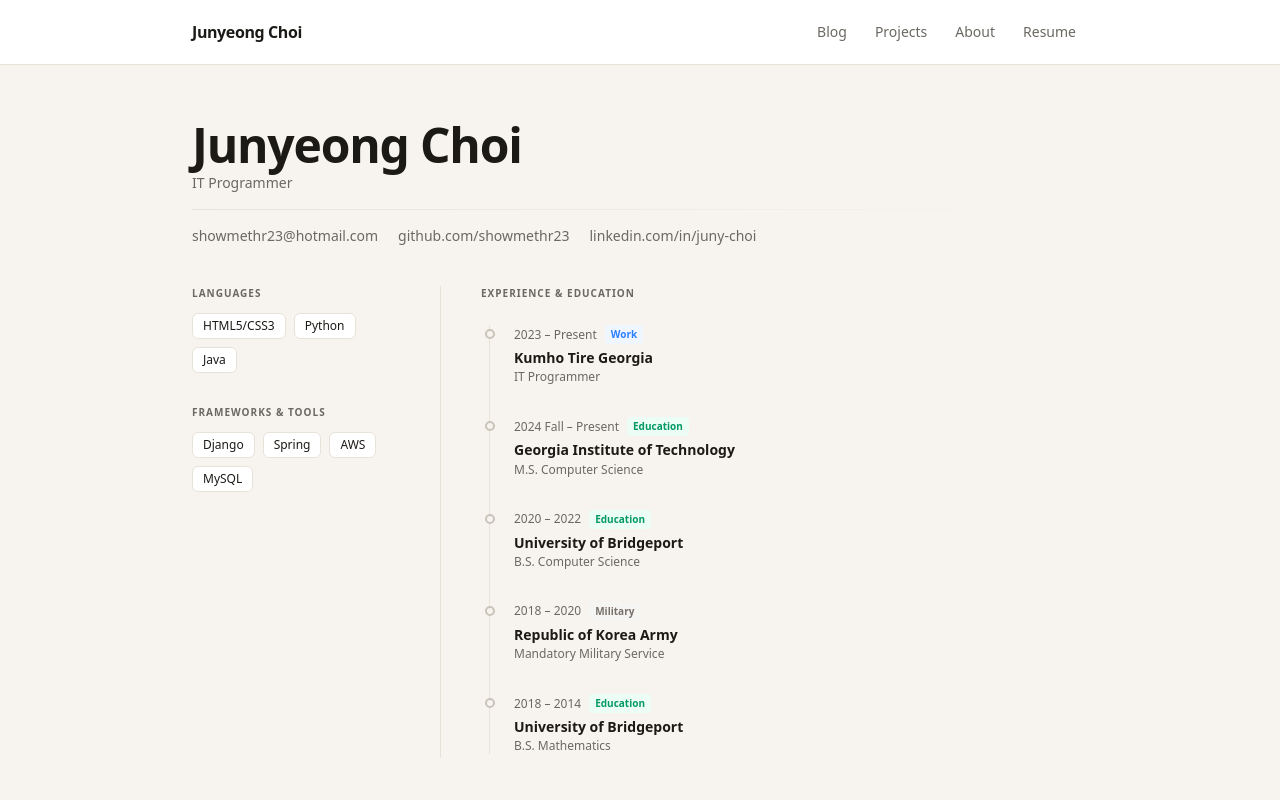
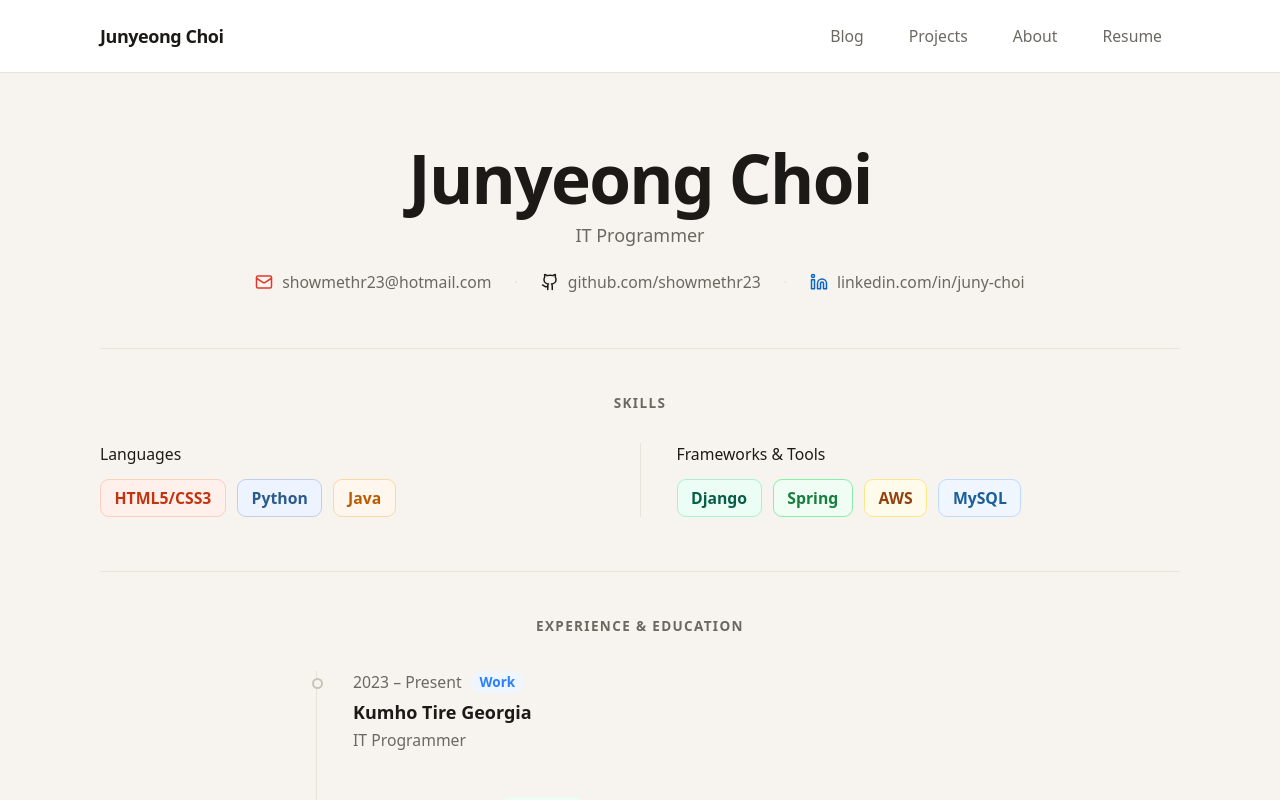
Before and after one commit to showmethr23/showmethr23.github.io, a Next.js app: page /resume in a window 1280 px wide. Shown: the top 800 px of the page. Built offline with nearby package versions, Linux system fonts and the light colour scheme.

Commit message:
Added icons for contact info

```diff
--- a/package.json
+++ b/package.json
@@ -10,6 +10,7 @@
   },
   "dependencies": {
     "gray-matter": "^4.0.3",
+    "lucide-react": "^0.574.0",
     "next": "16.1.6",
     "react": "19.2.3",
     "react-dom": "19.2.3",
--- a/src/app/globals.css
+++ b/src/app/globals.css
@@ -16,7 +16,8 @@
 }
 
 html {
-  font-size: clamp(14px, 1vw + 0.5rem, 16px);
+  /* 375px → 16px / 1440px → 18px / 2560px → 18px(cap) */
+  font-size: clamp(16px, 0.8vw + 0.8rem, 18px);
 }
 
 body {
@@ -25,12 +26,19 @@
   font-family: var(--font-sans), Arial, Helvetica, sans-serif;
 }
 
-/* 모든 페이지가 공유하는 컨테이너 */
+/*
+  width: 90% → 양쪽 5% 여백으로 자연스럽게 숨쉬는 느낌
+  max-width: 1080px → 가독성 최적 너비 (너무 넓으면 시선이 흩어짐)
+
+  1440px 화면 → 1080px 콘텐츠 (중앙 정렬, 양옆 180px 여백)
+  1920px 화면 → 1080px 콘텐츠 (양옆 420px 여백)
+  1280px 화면 → 1080px 콘텐츠 (양옆 100px 여백)
+  768px  화면 → 691px  콘텐츠
+  375px  화면 → 338px  콘텐츠
+*/
 .page-container {
-  width: 100%;
-  max-width: 1024px;
+  width: 90%;
+  max-width: 1080px;
   margin-left: auto;
   margin-right: auto;
-  padding-left: clamp(1.25rem, 5vw, 4rem);
-  padding-right: clamp(1.25rem, 5vw, 4rem);
 }
--- a/src/app/resume/page.tsx
+++ b/src/app/resume/page.tsx
@@ -1,4 +1,5 @@
 
+import { Mail, Github, Linkedin } from 'lucide-react';
 import { languages } from '@/data/languages';
 import { technicalSkills } from '@/data/technical-skills';
 import { timeline } from '@/data/timeline';
@@ -11,142 +12,145 @@
 };
 
 const typeBadge: Record<string, string> = {
-  work: "bg-blue-50 text-blue-500",
+  work:      "bg-blue-50 text-blue-500",
   education: "bg-emerald-50 text-emerald-600",
-  military: "bg-stone-100 text-stone-500",
+  military:  "bg-stone-100 text-stone-500",
 };
 
 const typeLabel: Record<string, string> = {
-  work: "Work",
+  work:      "Work",
   education: "Education",
-  military: "Military",
+  military:  "Military",
 };
+
+const skillColors: Record<string, { bg: string; text: string; border: string }> = {
+  "HTML5/CSS3": { bg: "#FFF0EB", text: "#C4330F", border: "#FCCFBE" },
+  "Python":     { bg: "#EEF4FF", text: "#2B5B8E", border: "#BFCFE8" },
+  "Java":       { bg: "#FFF7ED", text: "#B85C00", border: "#F9D8A8" },
+  "Django":     { bg: "#ECFDF5", text: "#065F46", border: "#A7F3D0" },
+  "Spring":     { bg: "#F0FDF4", text: "#15803D", border: "#86EFAC" },
+  "AWS":        { bg: "#FFFBEB", text: "#92400E", border: "#FDE68A" },
+  "MySQL":      { bg: "#EFF6FF", text: "#1A5F9A", border: "#BFDBFE" },
+};
+
+function SkillBadge({ name }: { name: string }) {
+  const color = skillColors[name];
+  return (
+    <span
+      className="px-3 py-1.5 text-sm font-semibold rounded-lg"
+      style={
+        color
+          ? { backgroundColor: color.bg, color: color.text, border: `1px solid ${color.border}` }
+          : { backgroundColor: "#fff", color: "#1c1a17", border: "1px solid #e8e3d9" }
+      }
+    >
+      {name}
+    </span>
+  );
+}
 
 export default function Resume() {
   return (
-    <div className="min-h-screen py-14">
+    <div className="min-h-screen py-16">
       <div className="page-container">
 
         {/* ── Header ── */}
-        <header className="mb-10">
-          <h1 className="text-5xl font-bold tracking-tight text-[#1c1a17] mb-1">
+        <header className="mb-12 text-center">
+          <h1 className="text-6xl font-bold tracking-tight text-[#1c1a17] mb-2">
             {author.name}
           </h1>
-          <p className="text-sm text-[#6b6862] mb-4">IT Programmer</p>
-          <div className="h-px bg-gradient-to-r from-[#e8e3d9] to-transparent mb-4" />
-          <div className="flex flex-wrap gap-x-5 gap-y-1 text-sm text-[#6b6862]">
-            <a
-              href={`mailto:${author.email}`}
-              className="hover:text-[#1c1a17] transition-colors"
-            >
+          <p className="text-base text-[#6b6862] mb-5">IT Programmer</p>
+          <div className="flex flex-wrap justify-center gap-x-5 gap-y-2 text-sm text-[#6b6862]">
+            <a href={`mailto:${author.email}`} className="flex items-center gap-2 hover:text-[#1c1a17] transition-colors">
+              <Mail size={18} color="#E0392A" strokeWidth={2} />
               {author.email}
             </a>
-            <a
-              href={`https://github.com/${author.github}`}
-              target="_blank"
-              rel="noopener noreferrer"
-              className="hover:text-[#1c1a17] transition-colors"
-            >
+            <span className="text-[#e8e3d9]">·</span>
+            <a href={`https://github.com/${author.github}`} target="_blank" rel="noopener noreferrer" className="flex items-center gap-2 hover:text-[#1c1a17] transition-colors">
+              <Github size={18} color="#1c1a17" strokeWidth={2} />
               github.com/{author.github}
             </a>
-            <a
-              href={`https://linkedin.com/in/${author.linkedin}`}
-              target="_blank"
-              rel="noopener noreferrer"
-              className="hover:text-[#1c1a17] transition-colors"
-            >
+            <span className="text-[#e8e3d9]">·</span>
+            <a href={`https://linkedin.com/in/${author.linkedin}`} target="_blank" rel="noopener noreferrer" className="flex items-center gap-2 hover:text-[#1c1a17] transition-colors">
+              <Linkedin size={18} color="#0A66C2" strokeWidth={2} />
               linkedin.com/in/{author.linkedin}
             </a>
           </div>
         </header>
 
-        {/* ── Body: 2-column on md+, 1-column on mobile ── */}
-        <div className="flex flex-col md:flex-row gap-10">
+        <div className="h-px bg-[#e8e3d9] mb-10" />
 
-          {/* ── Left sidebar ── */}
-          <aside className="md:w-52 flex-shrink-0 space-y-8">
+        {/* ── Skills ── */}
+        <section className="mb-12">
+          <h2 className="text-xs font-semibold uppercase tracking-widest text-[#6b6862] text-center mb-7">
+            Skills
+          </h2>
+          <div className="flex flex-col sm:flex-row gap-8">
 
-            <div>
-              <h2 className="text-[10px] font-semibold uppercase tracking-widest text-[#6b6862] mb-3">
-                Languages
-              </h2>
-              <div className="flex flex-wrap gap-2">
-                {languages.map(skill => (
-                  <span
-                    key={skill.name}
-                    className="px-2.5 py-1 text-xs font-medium bg-white border border-[#e8e3d9] text-[#1c1a17] rounded-md"
-                  >
-                    {skill.name}
-                  </span>
-                ))}
+            <div className="flex-1">
+              <p className="text-sm font-medium text-[#1c1a17] mb-3">Languages</p>
+              <div className="flex flex-wrap gap-2.5">
+                {languages.map(skill => <SkillBadge key={skill.name} name={skill.name} />)}
               </div>
             </div>
 
-            <div>
-              <h2 className="text-[10px] font-semibold uppercase tracking-widest text-[#6b6862] mb-3">
-                Frameworks & Tools
-              </h2>
-              <div className="flex flex-wrap gap-2">
-                {technicalSkills.map(skill => (
-                  <span
-                    key={skill.name}
-                    className="px-2.5 py-1 text-xs font-medium bg-white border border-[#e8e3d9] text-[#1c1a17] rounded-md"
-                  >
-                    {skill.name}
-                  </span>
-                ))}
+            <div className="hidden sm:block w-px bg-[#e8e3d9]" />
+
+            <div className="flex-1">
+              <p className="text-sm font-medium text-[#1c1a17] mb-3">Frameworks & Tools</p>
+              <div className="flex flex-wrap gap-2.5">
+                {technicalSkills.map(skill => <SkillBadge key={skill.name} name={skill.name} />)}
               </div>
             </div>
 
-          </aside>
+          </div>
+        </section>
 
-          {/* ── Dividers ── */}
-          <div className="hidden md:block w-px bg-[#e8e3d9] self-stretch" />
-          <div className="block md:hidden h-px bg-[#e8e3d9]" />
+        <div className="h-px bg-[#e8e3d9] mb-10" />
 
-          {/* ── Right: Experience & Education ── */}
-          <main className="flex-1 min-w-0">
-            <h2 className="text-[10px] font-semibold uppercase tracking-widest text-[#6b6862] mb-6">
+        {/* ── Experience & Education ── */}
+        <section>
+          <h2 className="text-xs font-semibold uppercase tracking-widest text-[#6b6862] text-center mb-8">
             Experience & Education
           </h2>
 
-            <ol className="relative border-l border-[#e8e3d9] space-y-8 ml-2">
+          <ol className="relative border-l border-[#e8e3d9] space-y-10 ml-4 md:ml-[20%]">
             {timeline.map((item, index) => (
-                <li key={index} className="pl-6">
-                  <span className="absolute -left-[5px] flex items-center justify-center w-2.5 h-2.5 rounded-full bg-[#f7f4ef] border-2 border-[#c9c4ba] mt-1" />
+              <li key={index} className="pl-8">
+                <span className="absolute -left-[5px] w-2.5 h-2.5 rounded-full bg-[#f7f4ef] border-2 border-[#c9c4ba] mt-1.5" />
 
-                  <div className="flex flex-wrap items-center gap-2 mb-1">
-                    <span className="text-xs text-[#6b6862] tabular-nums">
+                <div className="flex flex-wrap items-center gap-2 mb-1.5">
+                  <span className="text-sm text-[#6b6862] tabular-nums">
                     {item.from} – {item.to}
                   </span>
                   {item.type && (
-                      <span className={`text-[10px] font-semibold px-1.5 py-0.5 rounded ${typeBadge[item.type]}`}>
+                    <span className={`text-xs font-semibold px-2 py-0.5 rounded-full ${typeBadge[item.type]}`}>
                       {typeLabel[item.type]}
                     </span>
                   )}
                 </div>
 
-                  <h3 className="text-sm font-semibold text-[#1c1a17] leading-snug">
+                <h3 className="text-base font-semibold text-[#1c1a17] leading-snug">
                   {item.title}
                 </h3>
 
                 {item.subtitle && (
-                    <p className="text-xs text-[#6b6862] mt-0.5 mb-1">
+                  <p className="text-sm text-[#6b6862] mt-1">
                     {item.subtitle}
                   </p>
                 )}
 
                 {item.description && (
-                    <p className="text-sm text-[#6b6862] mt-1 leading-relaxed">
+                  <p className="text-base text-[#6b6862] mt-2 leading-relaxed">
                     {item.description}
                   </p>
                 )}
 
                 {item.bullets && item.bullets.length > 0 && (
-                    <ul className="mt-2 space-y-1">
+                  <ul className="mt-3 space-y-1.5">
                     {item.bullets.map((bullet, i) => (
-                        <li key={i} className="flex gap-2 text-sm text-[#6b6862]">
-                          <span className="mt-[7px] w-1 h-1 rounded-full bg-[#c9c4ba] flex-shrink-0" />
+                      <li key={i} className="flex gap-2.5 text-sm text-[#6b6862]">
+                        <span className="mt-2 w-1.5 h-1.5 rounded-full bg-[#c9c4ba] flex-shrink-0" />
                         <span className="leading-relaxed">{bullet}</span>
                       </li>
                     ))}
@@ -155,9 +159,8 @@
               </li>
             ))}
           </ol>
-          </main>
+        </section>
 
-        </div>
       </div>
     </div>
   );
--- a/src/components/Header.tsx
+++ b/src/components/Header.tsx
@@ -5,20 +5,20 @@
   return (
     <header className="bg-white border-b border-[#e8e3d9] sticky top-0 z-50">
       <div className="page-container flex items-center justify-between h-16">
-        <Link href="/" className="font-semibold text-[#1c1a17] tracking-tight">
+        <Link href="/" className="font-semibold text-[#1c1a17] tracking-tight text-base">
           Junyeong Choi
         </Link>
-        <nav className="flex items-center gap-1">
-          <Link href="/" className="px-3 py-2 text-sm text-[#6b6862] hover:text-[#1c1a17] rounded-md hover:bg-[#f7f4ef] transition-colors whitespace-nowrap">
+        <nav className="flex items-center gap-1 lg:gap-2">
+          <Link href="/" className="px-3 lg:px-4 py-2 text-sm text-[#6b6862] hover:text-[#1c1a17] rounded-md hover:bg-[#f7f4ef] transition-colors whitespace-nowrap">
             Blog
           </Link>
-          <Link href="/projects" className="px-3 py-2 text-sm text-[#6b6862] hover:text-[#1c1a17] rounded-md hover:bg-[#f7f4ef] transition-colors whitespace-nowrap">
+          <Link href="/projects" className="px-3 lg:px-4 py-2 text-sm text-[#6b6862] hover:text-[#1c1a17] rounded-md hover:bg-[#f7f4ef] transition-colors whitespace-nowrap">
             Projects
           </Link>
-          <Link href="/about" className="px-3 py-2 text-sm text-[#6b6862] hover:text-[#1c1a17] rounded-md hover:bg-[#f7f4ef] transition-colors whitespace-nowrap">
+          <Link href="/about" className="px-3 lg:px-4 py-2 text-sm text-[#6b6862] hover:text-[#1c1a17] rounded-md hover:bg-[#f7f4ef] transition-colors whitespace-nowrap">
             About
           </Link>
-          <Link href="/resume" className="px-3 py-2 text-sm text-[#6b6862] hover:text-[#1c1a17] rounded-md hover:bg-[#f7f4ef] transition-colors whitespace-nowrap">
+          <Link href="/resume" className="px-3 lg:px-4 py-2 text-sm text-[#6b6862] hover:text-[#1c1a17] rounded-md hover:bg-[#f7f4ef] transition-colors whitespace-nowrap">
             Resume
           </Link>
         </nav>
```
Also changed, not shown: 1 other file (tests, documents, lock files or other folders). Lines whose indentation alone changed are shown as unchanged.
